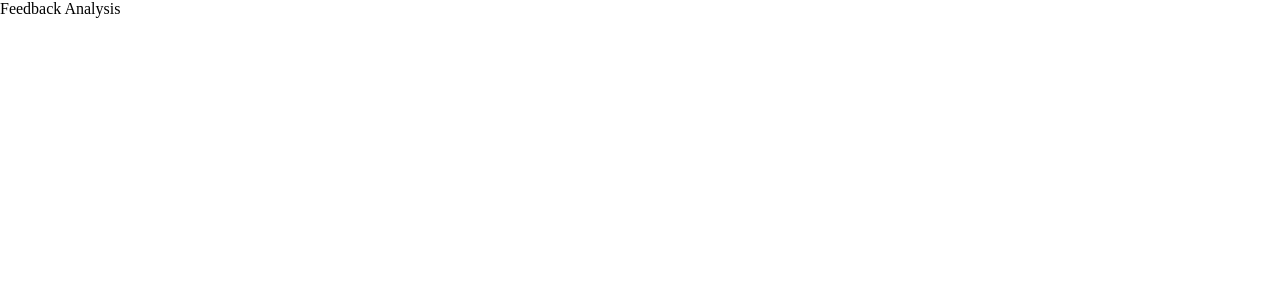
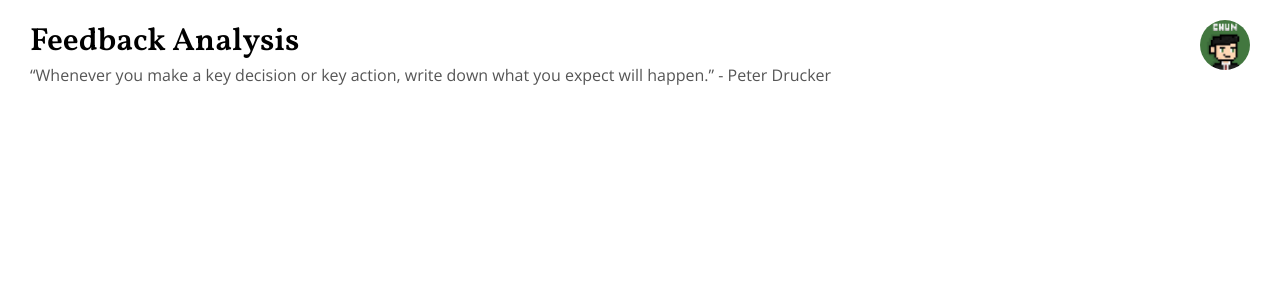
Before and after one commit to chunrapeepat/feedback-analysis.thechun.xyz, a React (Create React App) app: page / in a window 1280 px wide. Shown: the top 300 px of the page. Built offline with nearby package versions, Linux system fonts and the light colour scheme.

Commit message:
fix #4, design header

```diff
--- /dev/null
+++ b/src/components/Header.js
@@ -0,0 +1,60 @@
+import React from 'react'
+import styled from 'styled-components'
+
+import {Container, fonts, fontSize, colors, media} from '../core/styled'
+
+const HeaderContainer = styled.div`
+  margin: 20px 0;
+
+  & > ${Container} {
+    position: relative;
+  }
+`
+
+const Header = styled.h1`
+  margin: 0;
+  cursor: pointer;
+  display: inline-block;
+  font-size: ${fontSize.header}rem;
+  font-family: ${fonts.header};
+
+  ${media.tablet`
+    font-size: ${fontSize.header - 0.5}rem;
+    margin-top: 5px;
+    margin-bottom: 10px;
+  `}
+`
+
+const TheChun = styled.a`
+  display: block;
+  position: absolute;
+  width: 50px;
+  height: 50px;
+  background: url(/chun.jpg);
+  background-size: cover;
+  border-radius: 50%;
+
+  top: 0;
+  right: 0;
+
+  ${media.desktop`
+    width: 35px;
+    height: 35px;
+  `}
+`
+
+const Quote = styled.span`
+  display: block;
+  color: ${colors.content};
+  font-family: ${fonts.normal};
+`
+
+export default () => (
+  <HeaderContainer>
+    <Container>
+      <Header>Feedback Analysis</Header>
+      <Quote>“Whenever you make a key decision or key action, write down what you expect will happen.” - Peter Drucker</Quote>
+      <TheChun target='_blank' href='https://thechun.xyz'/>
+    </Container>
+  </HeaderContainer>
+)
--- a/src/core/styled.js
+++ b/src/core/styled.js
@@ -8,17 +8,17 @@ export const fonts = {
 
 export const fontSize = {
   normal: 1,
+  header: 2,
 }
 
 export const colors = {
-  main: '#333',
   content: '#555',
 }
 
 // all helper function
 const sizes = {
-  giant: 1170,
-  desktop: 1000,
+  screen: 1680,
+  desktop: 1170,
   tablet: 600,
   phone: 376,
 }
@@ -36,16 +36,21 @@ export const media = Object.keys(sizes).reduce((accumulator, label) => {
 
 // all helper components
 export const Container = styled.div`
-  width: ${sizes.desktop}px;
+  width: ${sizes.screen}px;
   margin: auto auto;
-  ${props => props['with-margin'] ? `
-    margin-top: 20px;
-  ` : ''}
-  ${props => props.relative ? `
-    position: relative;
-  ` : ``}
+
+  ${media.screen`
+    width: auto;
+    margin: 0 30px;
+  `}
+
   ${media.desktop`
-    width: 100%;
-    padding: 0 10px;
+    width: auto;
+    margin: 0 20px;
+  `}
+
+  ${media.tablet`
+    width: auto;
+    margin: 0 10px;
   `}
 `
--- a/src/index.js
+++ b/src/index.js
@@ -2,7 +2,7 @@ import React from 'react'
 import ReactDOM from 'react-dom'
 import {injectGlobal} from 'styled-components'
 
-import App from './components/App'
+import Header from './components/Header'
 import registerServiceWorker from './registerServiceWorker'
 
 // global style belong here
@@ -15,5 +15,11 @@ injectGlobal`
   }
 `
 
+const App = () => (
+  <div>
+    <Header />
+  </div>
+)
+
 ReactDOM.render(<App />, document.getElementById('root'));
 registerServiceWorker();
```
Also changed, not shown: public/chun.jpg (added).
